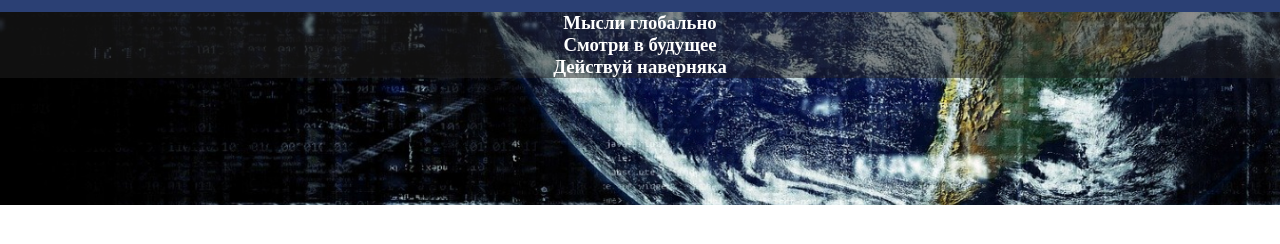
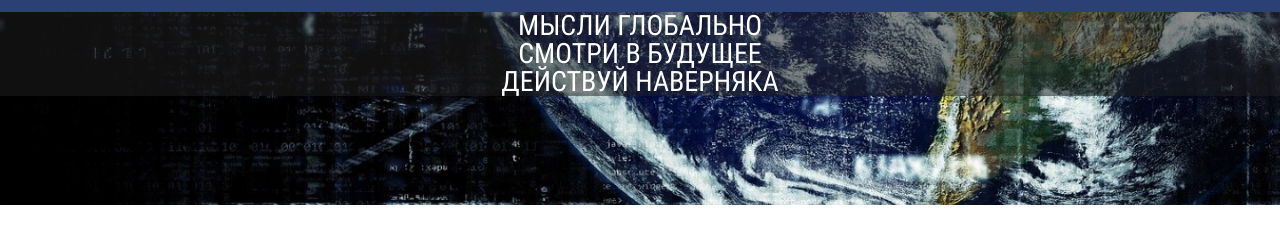
Before and after one commit to EPShepelev/mobile-first_project, a website: page app/index.html in a window 1280 px wide. Shown: the part 88-332 px from the top of the page. Drawn offline with Linux system fonts and the light colour scheme.

Commit message:
created top title style

```diff
--- a/app/scss/style.scss
+++ b/app/scss/style.scss
@@ -19,6 +19,10 @@ body {
   min-width: 320px;
   overflow-x: hidden;
   margin: 0;
+  font-family: "Roboto-Regular", "sans-serif";
+  font-weight: 400;
+  font-size: 16px;
+  line-height: 18px;
 }
 
 h1,
@@ -79,5 +83,10 @@ h6 {
     text-align: center;
   }
   &__title {
+    font-family: "RobotoCondensed-Regular";
+    font-size: 28px;
+    line-height: 28px;
+    font-weight: 400;
+    text-transform: uppercase;
   }
 }
```
Also changed, not shown: app/css/style.min.css.
